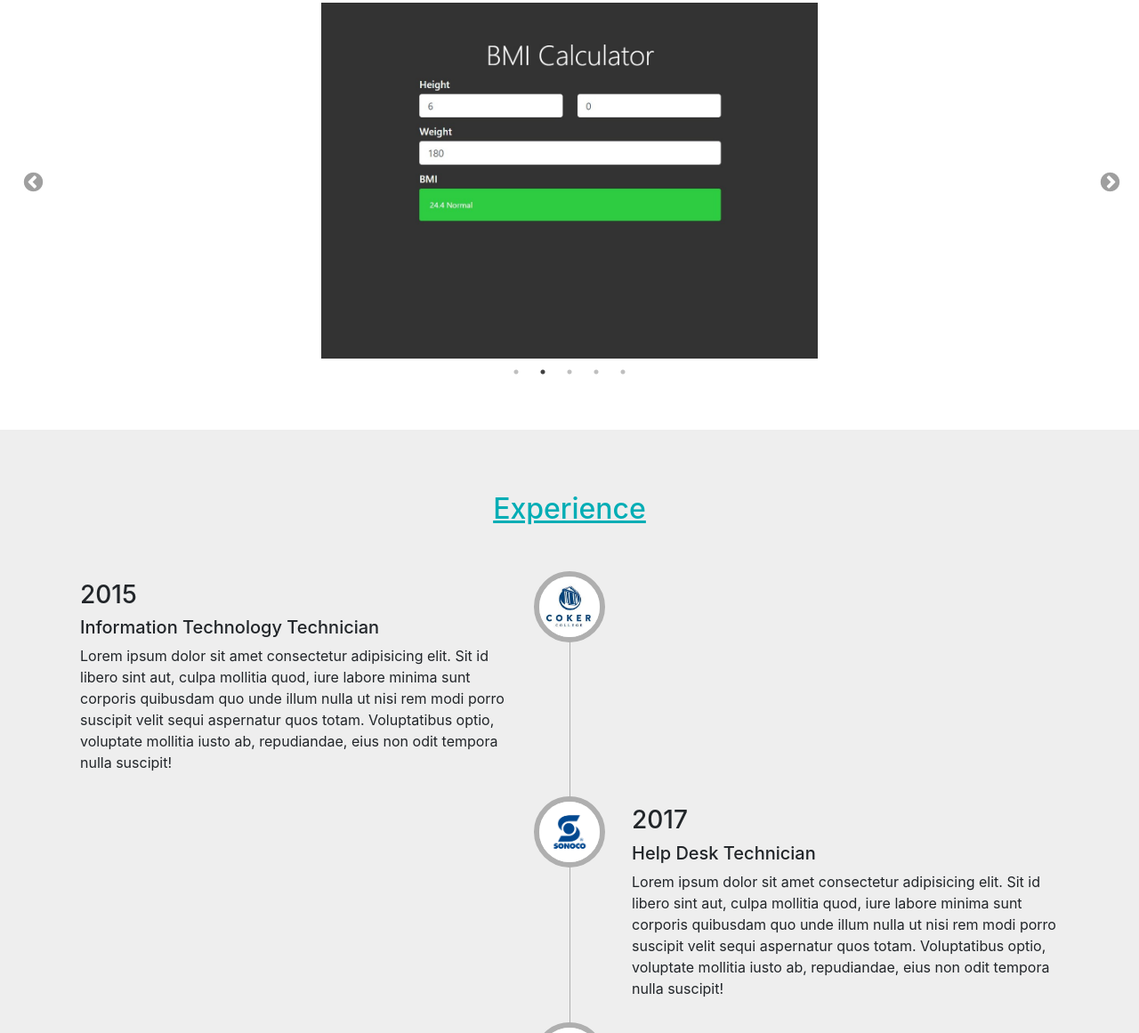
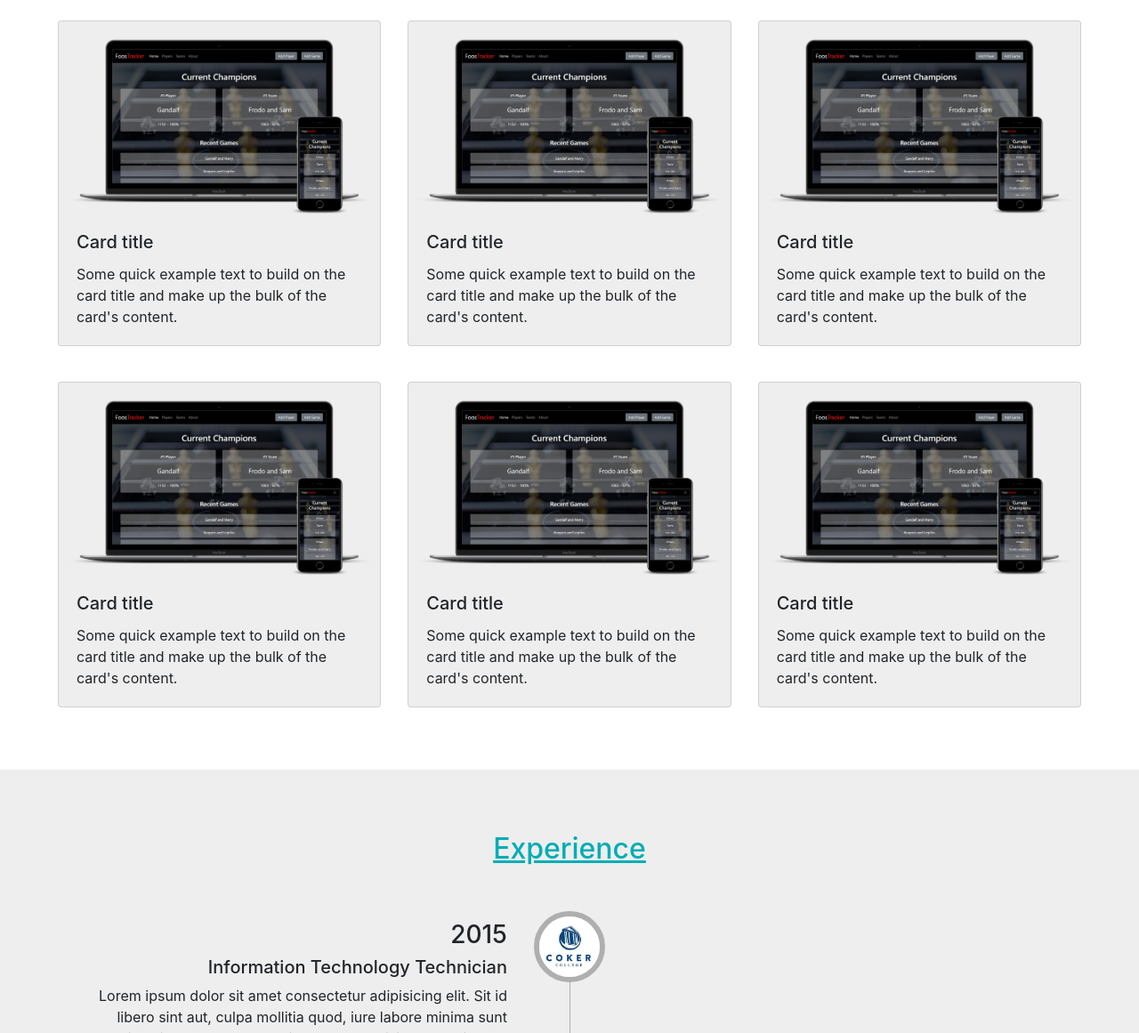
Before and after one commit to bmclela/my-portfolio, a website: page index.html in a window 1280 px wide. Shown: the part 1639-2800 px from the top of the page at 89% size. Drawn offline with nearby package versions, Linux system fonts and the light colour scheme; animation ran at ten frames a second.

Commit message:
removed slick

```diff
--- a/app.js
+++ /dev/null
@@ -1,14 +0,0 @@
-particlesJS.load('particles-js', 'particles.json');
-
-$(document).ready(function () {
-  $('.slick-slider').slick({
-    autoplay: true,
-    infinite: true,
-    slidesToShow: 1,
-    slidesToScroll: 1,
-    dots: true,
-    arrows: true,
-    mobileFirst: true,
-    focusOnSelect: true,
-  });
-});
--- a/css/styles.css
+++ b/css/styles.css
@@ -59,32 +59,13 @@ section {
 
 /* Projects */
 
-.image-slideshow {
-  margin: 20px;
+.card-img-top {
+  padding: 20px 10px 0;
 }
 
-.image-slideshow .col img {
-  width: 25vw;
-}
-
-.carousel {
-  text-align: center;
-}
-
-.carousel div img {
-  height: 400px;
-  width: auto;
-  margin: 0 auto 0 auto;
-}
-
-.slick-prev:before {
-  color: grey;
-  font-size: 25px;
-}
-
-.slick-next:before {
-  color: grey;
-  font-size: 25px;
+.card {
+  margin: 20px auto;
+  background-color: #eeeeee;
 }
 
 /* Experience */
@@ -92,6 +73,7 @@ section {
 .experience {
   background-color: #eeeeee;
   text-align: left;
+  padding-bottom: 150px;
 }
 
 /* The actual timeline (the vertical ruler) */
@@ -103,7 +85,7 @@ section {
 
 /* The actual timeline (the vertical ruler) */
 .timeline::after {
-  content: '';
+  content: "";
   position: absolute;
   width: 1px;
   background-color: #afafaf;
@@ -148,6 +130,7 @@ section {
 .left {
   left: 0;
   padding-right: 70px;
+  text-align: right;
 }
 
 /* Place the container to the right */
@@ -155,34 +138,6 @@ section {
   left: 50%;
   padding-left: 70px;
 }
-
-/* Add arrows to the left container (pointing right) */
-/* .left::before {
-  content: ' ';
-  height: 0;
-  position: absolute;
-  top: 30px;
-  width: 0;
-  z-index: 1;
-  right: 60px;
-  border: medium solid white;
-  border-width: 10px 0 10px 10px;
-  border-color: transparent transparent transparent white;
-} */
-
-/* Add arrows to the right container (pointing left) */
-/* .right::before {
-  content: ' ';
-  height: 0;
-  position: absolute;
-  top: 30px;
-  width: 0;
-  z-index: 1;
-  left: 60px;
-  border: medium solid white;
-  border-width: 10px 10px 10px 0;
-  border-color: transparent white transparent transparent;
-} */
 
 /* Fix the circle for containers on the right side */
 .right::after {
@@ -197,7 +152,7 @@ section {
 }
 
 /* Media queries - Responsive timeline on screens less than 600px wide */
-@media screen and (max-width: 600px) {
+@media screen and (max-width: 700px) {
   /* Place the timelime to the left */
   .timeline::after {
     left: 31px;
@@ -206,8 +161,8 @@ section {
   /* Full-width containers */
   .container {
     width: 100%;
-    padding-left: 70px;
-    padding-right: 25px;
+    padding-left: 100px;
+    padding-right: 20px;
   }
 
   /* Make sure that all arrows are pointing leftwards */
@@ -218,15 +173,21 @@ section {
     border-color: transparent white transparent transparent;
   }
 
-  /* Make sure all circles are at the same spot */
-  .left::after,
-  .right::after {
-    left: 19px;
+  .timeline-image {
+    left: 0%;
+  }
+
+  .timeline-image img {
+    left: -9px;
   }
 
   /* Make all right containers behave like the left ones */
   .right {
     left: 0%;
+  }
+
+  .left {
+    text-align: left;
   }
 }
 
@@ -239,7 +200,10 @@ section {
 }
 
 .media-icon {
-  margin: 10px 10px 50px;
+  margin: 30px 30px 50px;
 }
 
-/* Slick */
+.email-form {
+  text-align: left;
+  margin: 0 15%;
+}
--- a/index.html
+++ b/index.html
@@ -8,16 +8,6 @@
       href="https://stackpath.bootstrapcdn.com/bootstrap/4.4.1/css/bootstrap.min.css"
       integrity="sha384-Vkoo8x4CGsO3+Hhxv8T/Q5PaXtkKtu6ug5TOeNV6gBiFeWPGFN9MuhOf23Q9Ifjh"
       crossorigin="anonymous"
-    />
-    <link
-      rel="stylesheet"
-      type="text/css"
-      href="https://cdnjs.cloudflare.com/ajax/libs/slick-carousel/1.9.0/slick.min.css"
-    />
-    <link
-      rel="stylesheet"
-      type="text/css"
-      href="https://cdnjs.cloudflare.com/ajax/libs/slick-carousel/1.9.0/slick-theme.min.css"
     />
     <script
       src="https://kit.fontawesome.com/6e3cd43b3a.js"
@@ -77,21 +67,104 @@
       <h2 class="section-title">
         Projects
       </h2>
-      <div class="slick-slider carousel">
-        <div>
-          <img src="images/project1.jpg" alt="project image" />
-        </div>
-        <div>
-          <img src="images/project2.jpg" alt="project image" />
-        </div>
-        <div>
-          <img src="images/project3.jpg" alt="project image" />
-        </div>
-        <div>
-          <img src="images/foos-tracker.png" alt="project image" />
-        </div>
-        <div>
-          <img src="images/project3.jpg" alt="project image" />
+      <div class="container-fluid">
+        <div class="row row-cols-1 row-cols-md-2 row-cols-lg-3">
+          <div class="col">
+            <div class="card">
+              <img
+                src="images/foos-tracker.png"
+                class="card-img-top"
+                alt="foos-tracker"
+              />
+              <div class="card-body">
+                <h5 class="card-title">Card title</h5>
+                <p class="card-text">
+                  Some quick example text to build on the card title and make up
+                  the bulk of the card's content.
+                </p>
+              </div>
+            </div>
+          </div>
+          <div class="col">
+            <div class="card">
+              <img
+                src="images/foos-tracker.png"
+                class="card-img-top"
+                alt="foos-tracker"
+              />
+              <div class="card-body">
+                <h5 class="card-title">Card title</h5>
+                <p class="card-text">
+                  Some quick example text to build on the card title and make up
+                  the bulk of the card's content.
+                </p>
+              </div>
+            </div>
+          </div>
+          <div class="col">
+            <div class="card">
+              <img
+                src="images/foos-tracker.png"
+                class="card-img-top"
+                alt="foos-tracker"
+              />
+              <div class="card-body">
+                <h5 class="card-title">Card title</h5>
+                <p class="card-text">
+                  Some quick example text to build on the card title and make up
+                  the bulk of the card's content.
+                </p>
+              </div>
+            </div>
+          </div>
+          <div class="col">
+            <div class="card">
+              <img
+                src="images/foos-tracker.png"
+                class="card-img-top"
+                alt="foos-tracker"
+              />
+              <div class="card-body">
+                <h5 class="card-title">Card title</h5>
+                <p class="card-text">
+                  Some quick example text to build on the card title and make up
+                  the bulk of the card's content.
+                </p>
+              </div>
+            </div>
+          </div>
+          <div class="col">
+            <div class="card">
+              <img
+                src="images/foos-tracker.png"
+                class="card-img-top"
+                alt="foos-tracker"
+              />
+              <div class="card-body">
+                <h5 class="card-title">Card title</h5>
+                <p class="card-text">
+                  Some quick example text to build on the card title and make up
+                  the bulk of the card's content.
+                </p>
+              </div>
+            </div>
+          </div>
+          <div class="col">
+            <div class="card">
+              <img
+                src="images/foos-tracker.png"
+                class="card-img-top"
+                alt="foos-tracker"
+              />
+              <div class="card-body">
+                <h5 class="card-title">Card title</h5>
+                <p class="card-text">
+                  Some quick example text to build on the card title and make up
+                  the bulk of the card's content.
+                </p>
+              </div>
+            </div>
+          </div>
         </div>
       </div>
     </section>
@@ -160,7 +233,7 @@
         </div>
         <div class="container right">
           <div class="content">
-            <h2>2019 - 2020</h2>
+            <h3>2019 - 2020</h3>
             <h5>Associate Software Developer</h5>
             <p>
               Lorem ipsum dolor sit amet consectetur adipisicing elit. Iusto
@@ -173,25 +246,44 @@
             </p>
           </div>
         </div>
+        <div class="timeline-image">
+          <img src="images/sonoco.png" alt="project image" />
+        </div>
       </div>
     </section>
     <section class="contact">
       <h2 class="section-title">
         Contact
       </h2>
+      <form class="email-form" action="">
+        <div class="row">
+          <div class="form-group col">
+            <label for="input-email">Email address</label>
+            <input
+              type="email"
+              class="form-control"
+              id="input-email"
+              aria-describedby="emailHelp"
+            />
+          </div>
+          <div class="form-group col">
+            <label for="input-name">Name</label>
+            <input type="text" class="form-control" id="input-name" />
+          </div>
+        </div>
+        <div class="form-group">
+          <label for="input-text">Message</label>
+          <textarea class="form-control" id="input-text" rows="3"></textarea>
+        </div>
+      </form>
       <i class="media-icon fab fa-facebook-square fa-2x"></i>
       <i class="media-icon fab fa-twitter-square fa-2x"></i>
       <i class="media-icon fab fa-linkedin fa-2x"></i>
-      <p>Ben McLeland &copy2020</p>
+      <p class="copyright">Ben McLeland &copy2020</p>
     </section>
     <script
       src="https://code.jquery.com/jquery-3.4.1.slim.min.js"
       integrity="sha384-J6qa4849blE2+poT4WnyKhv5vZF5SrPo0iEjwBvKU7imGFAV0wwj1yYfoRSJoZ+n"
-      crossorigin="anonymous"
-    ></script>
-    <script
-      src="https://cdn.jsdelivr.net/npm/popper.js@1.16.0/dist/umd/popper.min.js"
-      integrity="sha384-Q6E9RHvbIyZFJoft+2mJbHaEWldlvI9IOYy5n3zV9zzTtmI3UksdQRVvoxMfooAo"
       crossorigin="anonymous"
     ></script>
     <script
@@ -200,14 +292,9 @@
       crossorigin="anonymous"
     ></script>
     <script src="https://cdn.jsdelivr.net/npm/particles.js@2.0.0/particles.min.js"></script>
-    <script
-      type="text/javascript"
-      src="https://cdnjs.cloudflare.com/ajax/libs/jquery/3.5.0/jquery.min.js"
-    ></script>
-    <script
-      type="text/javascript"
-      src="https://cdnjs.cloudflare.com/ajax/libs/slick-carousel/1.9.0/slick.min.js"
-    ></script>
-    <script src="app.js"></script>
+
+    <script>
+      particlesJS.load("particles-js", "particles.json");
+    </script>
   </body>
 </html>
--- a/particles.json
+++ b/particles.json
@@ -1,7 +1,7 @@
 {
   "particles": {
     "number": {
-      "value": 80,
+      "value": 50,
       "density": {
         "enable": true,
         "value_area": 800
```
